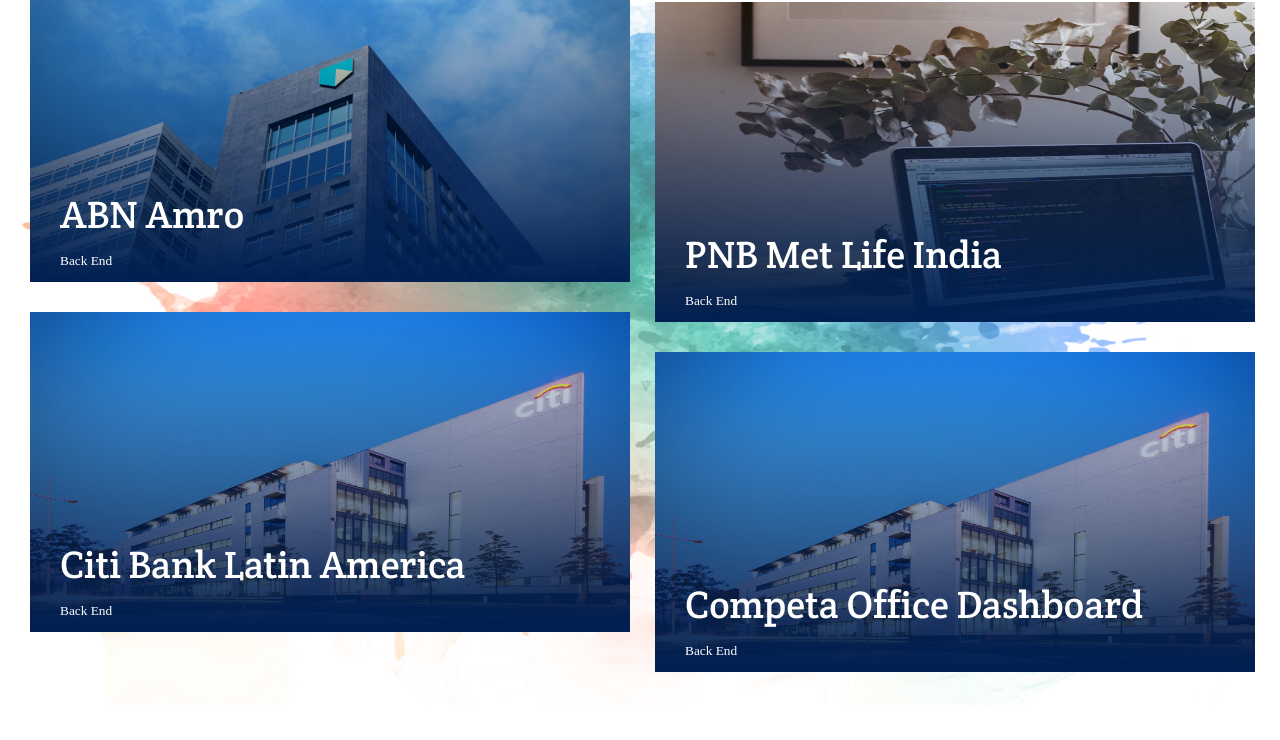
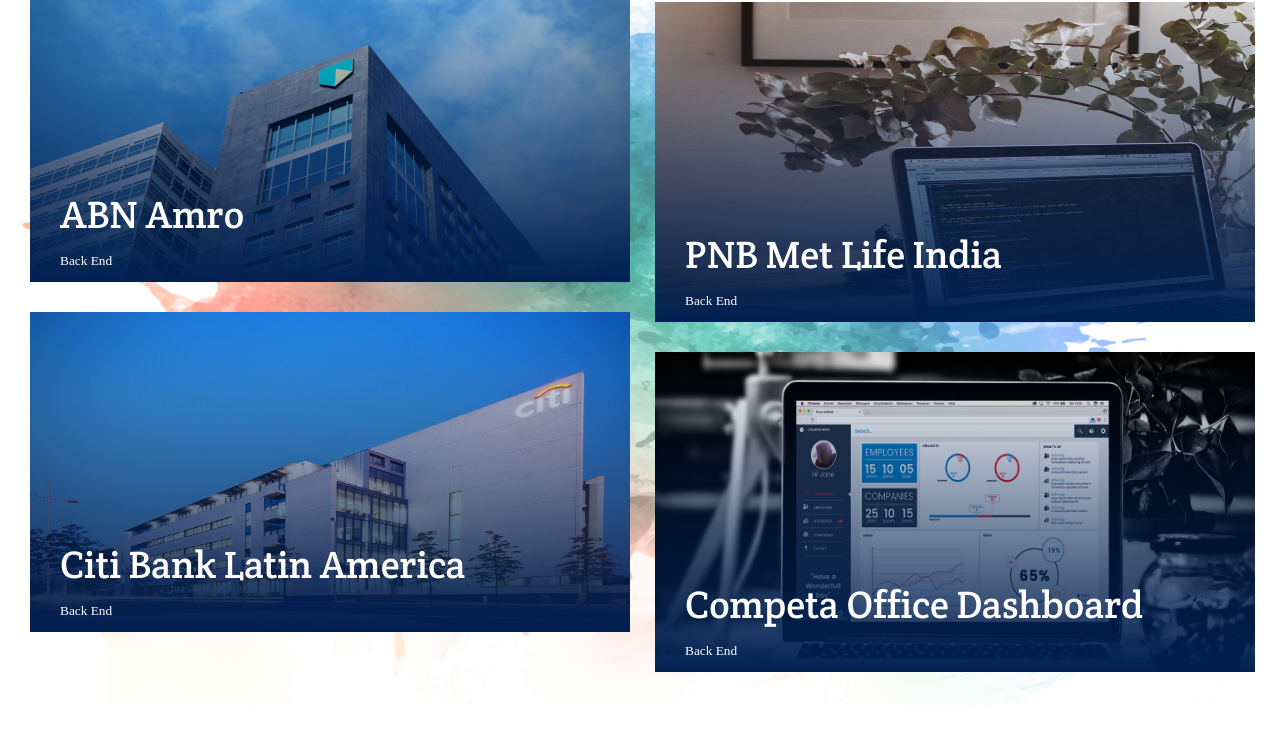
Before and after one commit to subhrag/s-portfolio, a website built with webpack: page src/myPortfolio.html in a window 1280 px wide. Shown: the part 1595-2335 px from the top of the page. Built offline with nearby package versions, Linux system fonts and the light colour scheme.

Commit message:
img changed

```diff
--- a/src/sass/partials/_projects.scss
+++ b/src/sass/partials/_projects.scss
@@ -56,7 +56,7 @@
             @include project;
         }
         &__four {
-            background: $gradient, url("../img/projects/citi_logo.jpg");
+            background: $gradient, url("../img/projects/OD.jpg");
             @include project;
         }
         &__one:hover,
```
Also changed, not shown: src/img/projects/OD.jpg (added).
